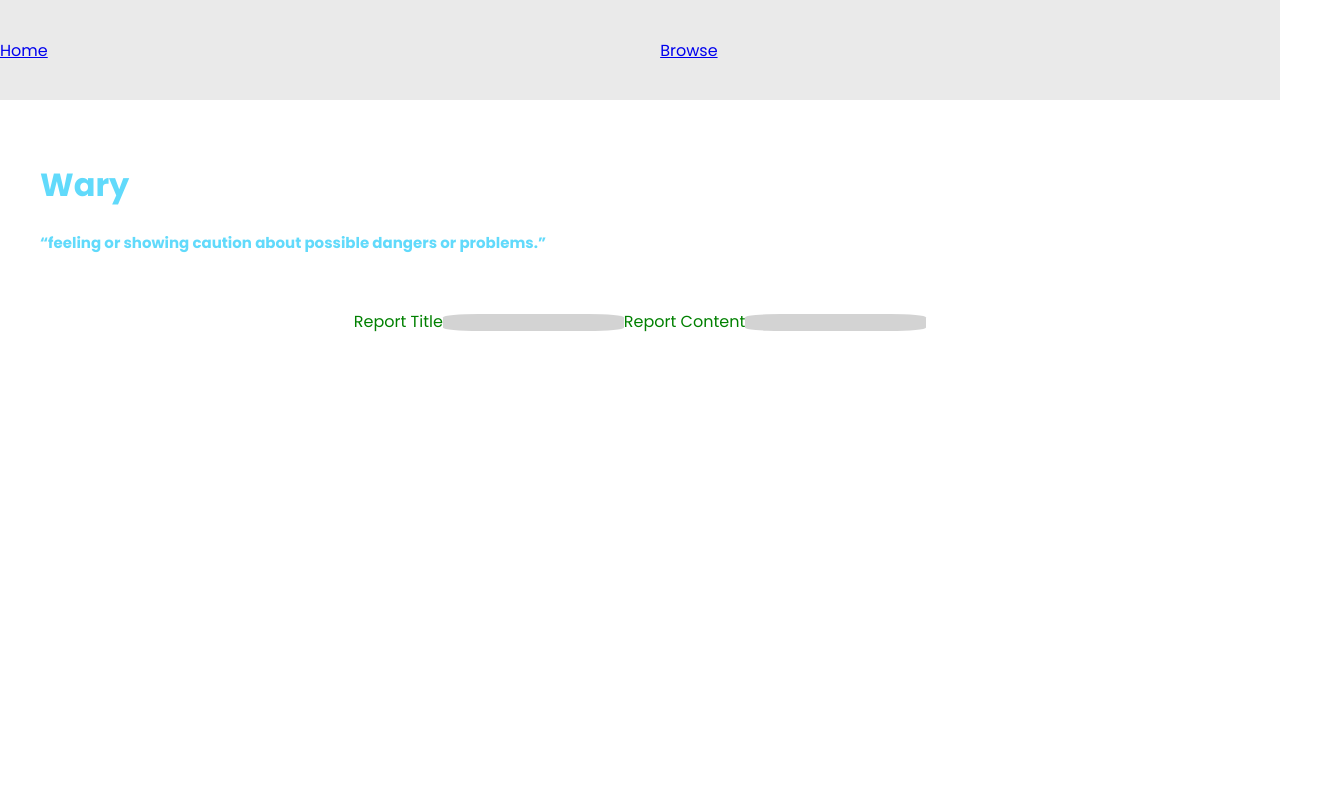
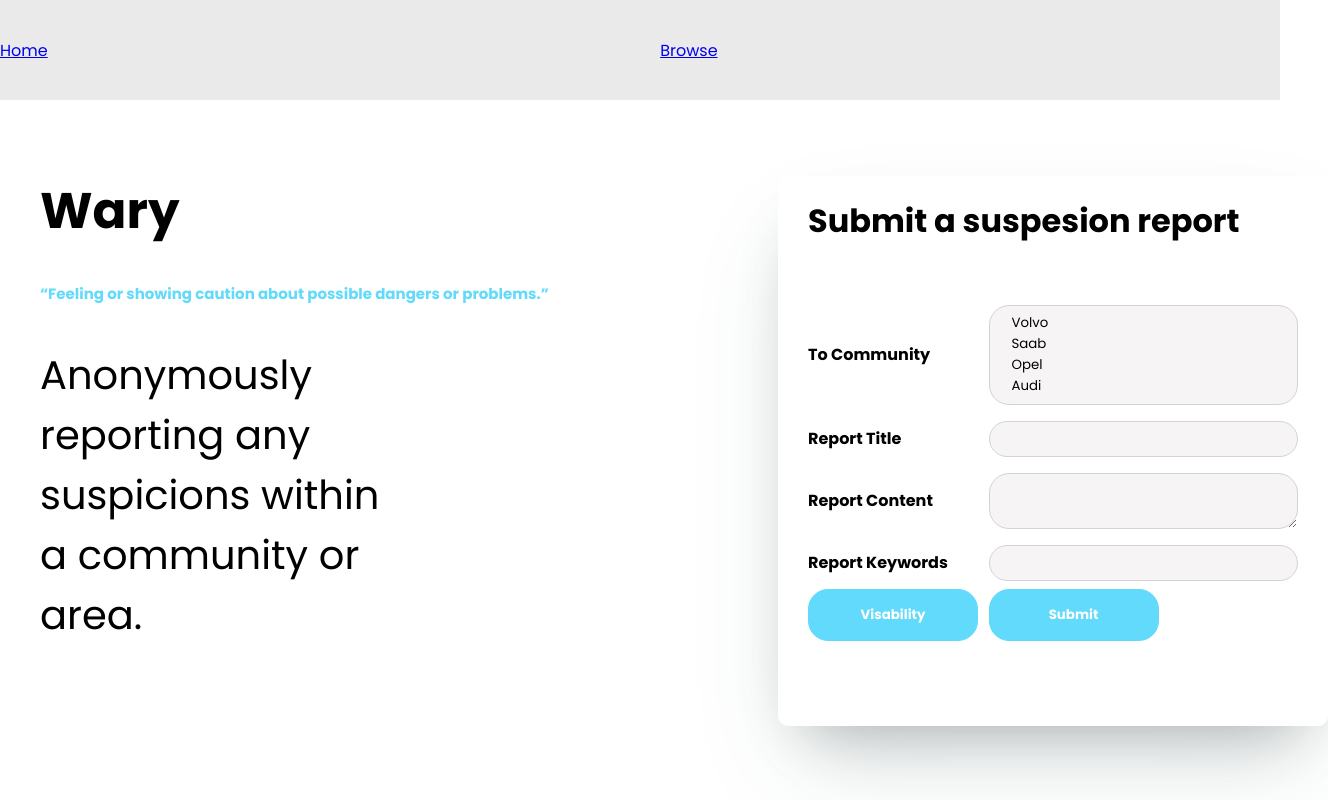
Before and after one commit to Eeshau/Wary, a React (Create React App) app: page / in a window 1280 px wide. Shown: the whole page, 1328 px wide, since content can reach past the window. Built offline with nearby package versions, Linux system fonts and the light colour scheme.

Commit message:
updated form and welcome page and added favicon

```diff
--- a/public/index.html
+++ b/public/index.html
@@ -27,7 +27,7 @@
       work correctly both with client-side routing and a non-root public URL.
       Learn how to configure a non-root public URL by running `npm run build`.
     -->
-    <title>React App</title>
+    <title>Wary</title>
   </head>
   <body>
     <noscript>You need to enable JavaScript to run this app.</noscript>
--- /dev/null
+++ b/src/components/ReportForm.js
@@ -0,0 +1,30 @@
+import React from 'react';
+import '../styles/ReportForm.css'
+
+function ReportForm(props) {
+    return (
+        <div className='FormParent'>
+            <h1>Submit a suspesion report</h1>
+            <form>
+                <label>To Community</label>
+                <select data-placeholder="Begin typing a name to filter..." name="cars" id="cars" multiple>
+                    <option value="volvo">Volvo</option>
+                    <option value="saab">Saab</option>
+                    <option value="opel">Opel</option>
+                    <option value="audi">Audi</option>
+                </select>
+                <label>Report Title</label>
+                <input></input>
+                <label>Report Content</label>
+                <textarea></textarea>
+                <label>Report Keywords</label>
+                <input></input>
+                <button>Visability</button>
+                <button>Submit</button>
+            </form>
+
+        </div>
+    );
+}
+
+export default ReportForm;
--- a/src/pages/Welcome.js
+++ b/src/pages/Welcome.js
@@ -1,21 +1,19 @@
 import '../styles/Welcome.css';
 import '../styles/App.css'
+import ReportForm from '../components/ReportForm';
 
 function Welcome() {
   return (
     <div className="App">
+      <div className='Welcome-main'>
         <div className='Welcome-message'>
-          <h1>Wary</h1>
-          <h3>“feeling or showing caution about possible dangers or problems.”</h3>
-        </div>
-        <div className='Report-Form'>
-          <form>
-            <label>Report Title</label>
-            <input></input>
-            <label>Report Content</label>
-            <input></input>
-          </form>
-        </div>
+            <h1>Wary</h1>
+            <h3>“Feeling or showing caution about possible dangers or problems.”</h3>
+            <p>Anonymously reporting any suspicions within a community or area.  </p>
+          </div>
+          <ReportForm/>
+      </div>
+
     </div>
   );
 }
--- /dev/null
+++ b/src/styles/ReportForm.css
@@ -0,0 +1,96 @@
+.FormParent {
+    position: absolute;
+    width: 550px;
+    height: 550px;
+    left: 778px;
+    top: 176px;
+    border-radius: 10px;
+
+    background: #FFFFFF;
+    /* box-shadow: 0px 4px 4px rgba(0, 0, 0, 0.25); */
+    box-shadow: rgba(50, 92, 93, 0.144) 0px 50px 100px -20px, rgba(0, 0, 0, 0.3) 0px 30px 60px -30px;
+}
+
+.FormParent h1{
+    text-align: left;
+    padding: 0px 30px;
+}
+
+.FormParent select {
+    width: 100%;
+    padding: 7px 20px;
+    margin: 8px 0;
+    box-sizing: border-box;
+    border-radius: 20px;
+    border: 0.5px solid #d3d3d3;
+    background-color: hsla(0,12%,93%,.541);
+    cursor: pointer;
+    font-family: "Poppins", sans-serif;
+}
+
+
+.FormParent option:hover {
+    background-color: #61dafb;
+    color: white;
+    transition: background-color 1.5s ease;
+    border-radius: 10px;
+
+}
+
+
+.FormParent form {
+    display: grid;
+    grid-template-columns: auto auto;
+    text-align: left;
+    padding: 30px;
+    align-content: center;
+    align-items: center;
+}
+
+
+.FormParent input {
+    width: 100%;
+    padding: 7px 20px;
+    margin: 8px 0;
+    box-sizing: border-box;
+    border-radius: 20px;
+    border: 0.5px solid #d3d3d3;
+    background-color: hsla(0,12%,93%,.541);
+    font-family: "Poppins", sans-serif;
+  }
+
+
+.FormParent textarea {
+    width: 100%;
+    padding: 7px 20px;
+    margin: 8px 0;
+    box-sizing: border-box;
+    border-radius: 20px;
+    border: 0.5px solid #d3d3d3;
+    background-color: hsla(0,12%,93%,.541);
+    font-family: "Poppins", sans-serif;
+}
+
+.FormParent label{
+    font-weight: 700;
+}
+
+.FormParent button{
+    background-color: #61dafb;
+    font-family: 'Poppins', sans-serif;
+    cursor: pointer;
+    border: solid 1.5px #61dafb;
+    border-radius: 20px;
+    padding: 15px 1px;
+    font-weight: 700;
+    color: white;
+    transition: background-color 1.5s ease;
+    text-align: center;
+    width: 170px;
+}
+
+
+.FormParent button:hover {
+    background-color: transparent;
+    color: #61dafb;
+}
--- a/src/styles/Welcome.css
+++ b/src/styles/Welcome.css
@@ -1,23 +1,30 @@
+.Welcome-main {
+  display: grid;
+  grid-template-columns: auto auto;
+  grid-gap: 20px
+}
+
+
 .Welcome-message {
-    color: #61dafb;
     text-align: left;
     padding: 40px;
   }
 
+
+
   .Welcome-message h3 {
     font-size: 15px;
+    color: #61dafb;
   }
 
 
-
-
-
-  .Report-Form label {
-    color: green;
+  .Welcome-message h1 {
+    font-size: 50px;
+    color: black;
   }
 
-  .Report-Form input {
-    border-radius: 20%;
-    border: none;
-    background-color: lightgrey;
+  .Welcome-message p {
+    width: 350px;
+    font-size: 40px;
+    color: black;
   }
```
Also changed, not shown: 2 other files (tests, documents, lock files or other folders).
